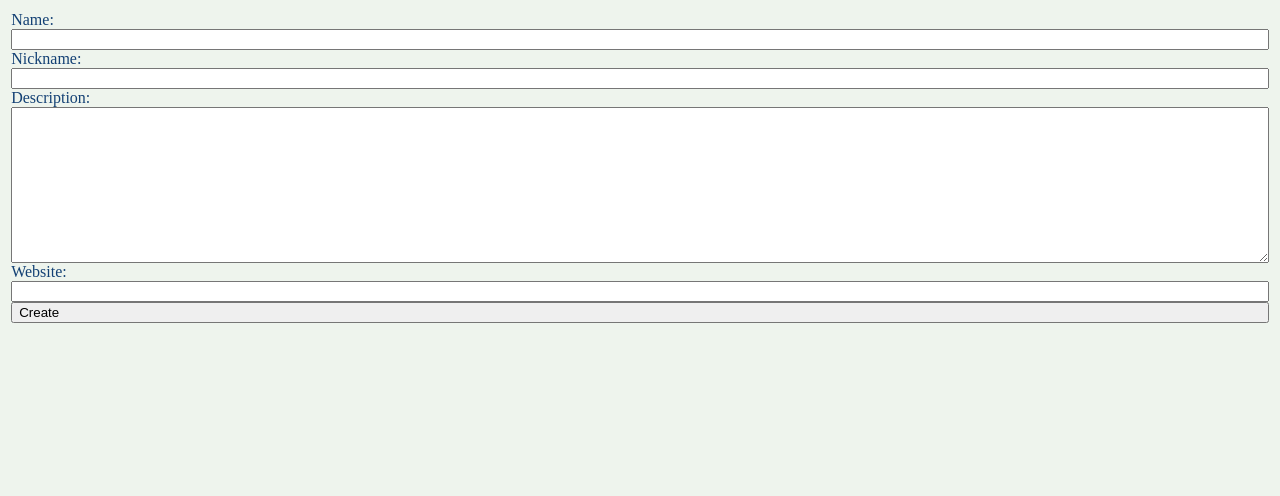
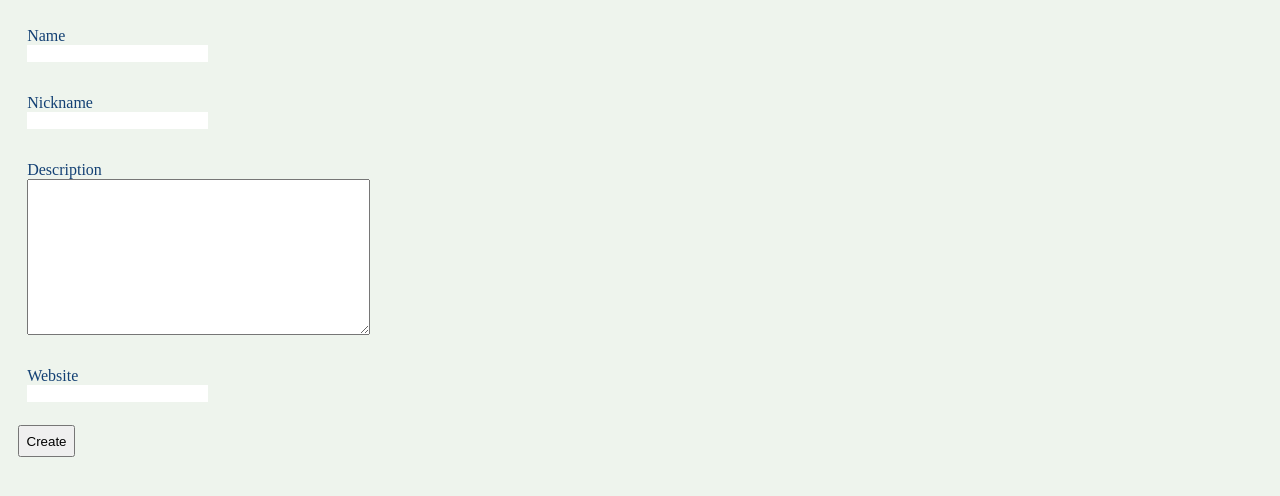
Before and after one commit to physi3/thingreview, a Django app: page /things/thing/ in a window 1280 px wide. Shown: the part 66-562 px from the top of the page. Run offline with Django 3.2, Linux system fonts and the light colour scheme.

Commit message:
(Fix #14) Add form errors and retain input

```diff
--- a/static/css/style.css
+++ b/static/css/style.css
@@ -198,9 +198,28 @@ form {
     flex-direction: column;
 }
 
-form input {
-    width: auto;
-    text-align: left;
+form input[type=submit] {
+    margin: 0.5em;
+    padding: 0.5em;
+    width: max-content;
+}
+
+form .field {
+    margin: 0.5em;
+    padding: 0.5em;
+    width: max-content;
+}
+
+form .field input {
+    border: 0;
+}
+
+form .errorlist {
+    list-style-type: none;
+
+    font-size: 0.75em;
+
+    color: red;
 }
 
 .search {
--- a/things/templates/things/make_thing.html
+++ b/things/templates/things/make_thing.html
@@ -4,7 +4,13 @@
 {% block body %}
     <form method="POST">
         {% csrf_token %}
-        {{ form }}
+        {% for field in form %}
+            <div class="field">
+                <label>{{ field.label }}</label><br>
+                {{ field }}
+                {{ field.errors }}
+            </div>
+        {% endfor %}
         <input type="submit" value="Create">
     </form>
 {% endblock %}
--- a/things/views.py
+++ b/things/views.py
@@ -43,6 +43,7 @@ def thing(request, **kwargs):
 
 
 def make_thing(request):
+    form = forms.ThingForm
     if request.method == 'POST':
         form = forms.ThingForm(request.POST)
         if form.is_valid():
@@ -55,7 +56,7 @@ def make_thing(request):
             _thing.save()
             return redirect('things:thing', _thing.id)
     context = {
-        'form': forms.ThingForm,
+        'form': form,
     }
     return render(request, 'things/make_thing.html', context)
 
@@ -68,6 +69,7 @@ def things(request):
 
 
 def review(request, **kwargs):
+    form = forms.ReviewForm
     if _thing := models.Thing.objects.filter(id=kwargs['id']).first():
         if request.method == 'POST':
             form = forms.ReviewForm(request.POST)
@@ -83,7 +85,7 @@ def review(request, **kwargs):
                 return redirect('things:thing', _thing.id)
         context = {
             'thing': _thing,
-            'form': forms.ReviewForm,
+            'form': form
         }
         return render(request, 'things/review.html', context)
     else:
```
Also changed, not shown: things/templates/things/review.html (+8 -2 lines).
